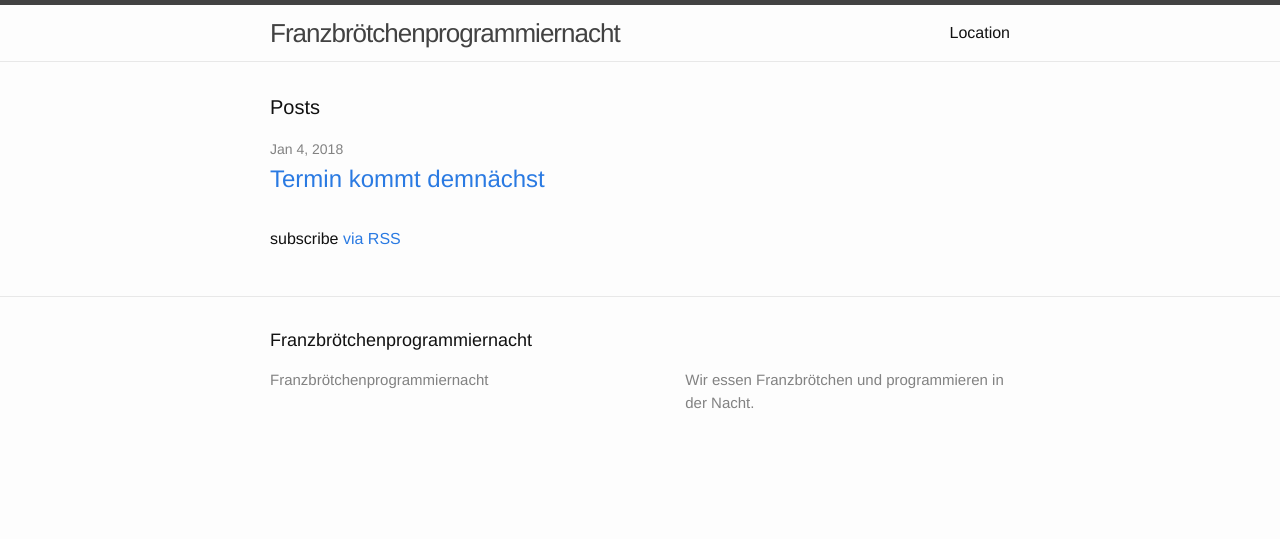
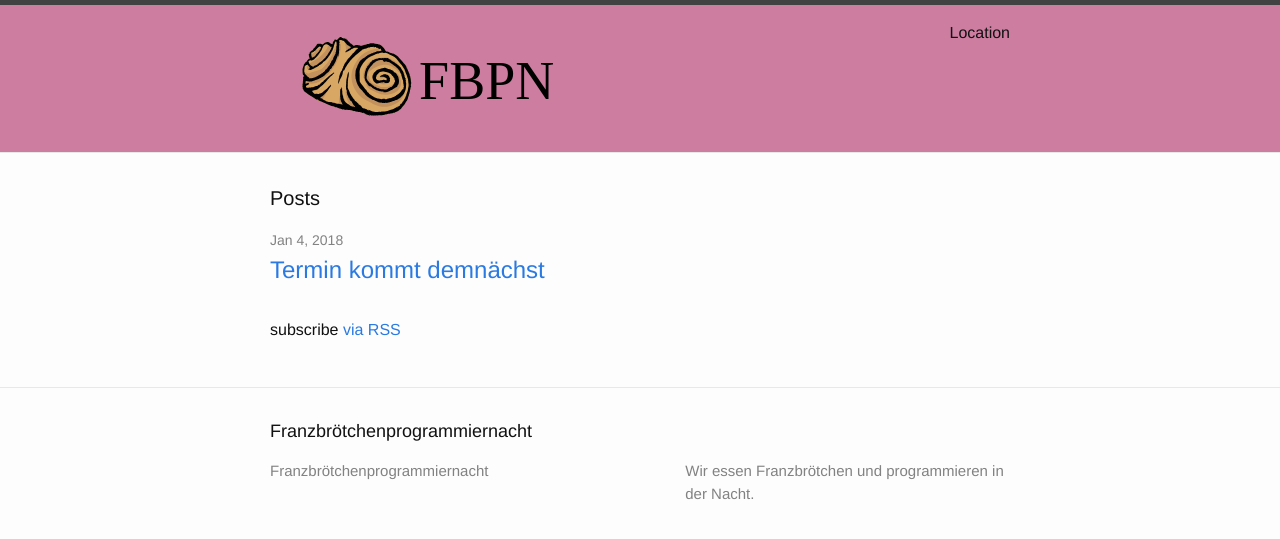
Before and after one commit to fbpn/fbpn.github.io, a Jekyll site: the page built from index.html, in a window 1280 px wide. Shown: the top 539 px of the page. Built offline with Jekyll 4.4.1, drawn with Linux system fonts in a browser that asks for light colours.

Commit message:
add logo and background color

```diff
--- a/_includes/header.html
+++ b/_includes/header.html
@@ -1,8 +1,8 @@
-<header class="site-header">
+<header class="site-header" style="background-color: #cd7da0">
 
   <div class="wrapper">
 
-    <a class="site-title" href="{{ site.baseurl }}/">{{ site.title }}</a>
+    <img src="/logo.svg" width="317" height="147" alt="logo" style="float: left">
 
     <nav class="site-nav">
       <a href="#" class="menu-icon">
```
Also changed, not shown: logo.svg (added).
